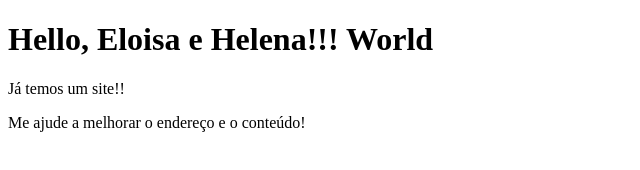
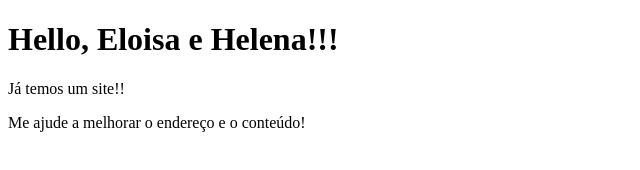
Before and after one commit to maggiedog/bot, a plain HTML site: page index.html in a window 1280 px wide. Shown: the whole page, without its empty margins (0-640 px from the left). Drawn offline with Linux system fonts and the light colour scheme.

Commit message:
Update index.html

```diff
--- a/index.html
+++ b/index.html
@@ -6,7 +6,7 @@
     <title>Hello World</title>
 </head>
 <body>
-    <h1>Hello, Eloisa e Helena!!! World</h1>
+    <h1>Hello, Eloisa e Helena!!! </h1>
     <p>Já temos um site!!</p>
     <p>Me ajude a melhorar o endereço e o conteúdo!</p>
 </body>
```
